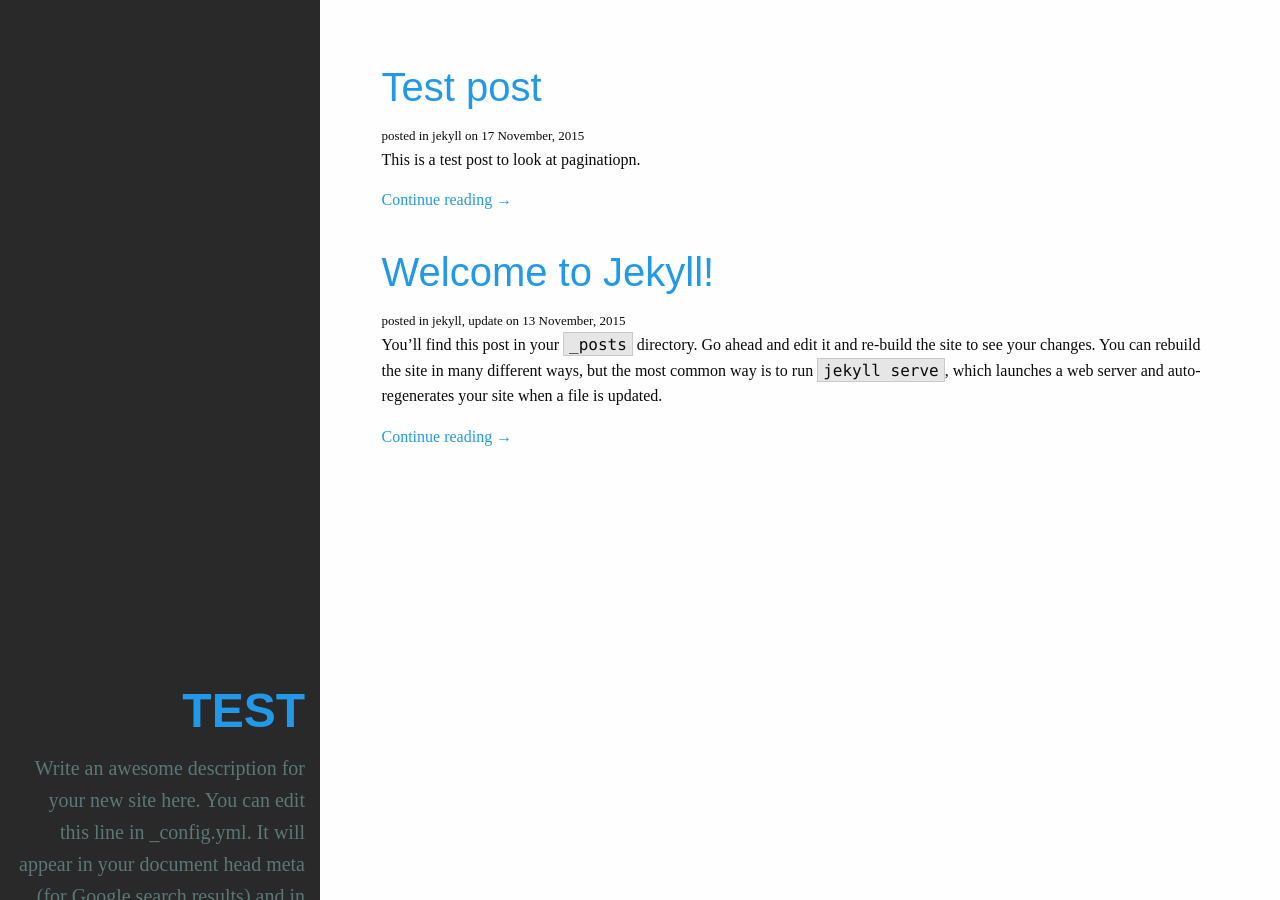
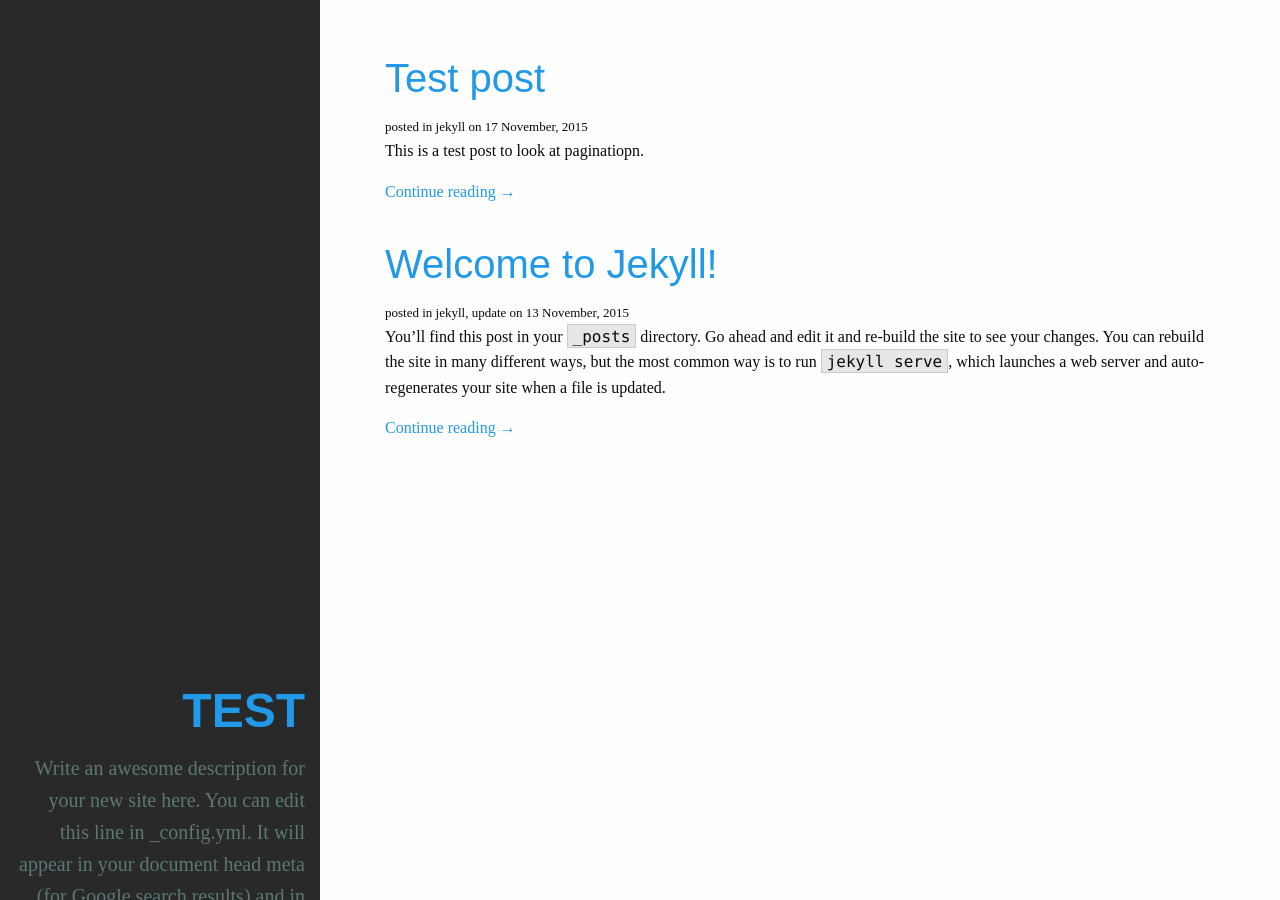
Before and after one commit to euang/nin, a Jekyll site: the page built from index.html, in a window 1280 px wide. Built offline with Jekyll 4.4.1, drawn with Linux system fonts in a browser that asks for light colours; the list of posts is cut into pages by our own code.

Commit message:
Changed layout

```diff
--- a/_includes/icon-github.html
+++ b/_includes/icon-github.html
@@ -1 +1 @@
-<a href="https://github.com/{{ include.username }}"><span class="icon icon--github">{% include icon-github.svg %}</span><span class="username">{{ include.username }}</span></a>
+<a href="https://github.com/{{ include.username }}"><span class="icon icon--github">{% include icon-github.svg %}</span></a>
--- a/_includes/icon-twitter.html
+++ b/_includes/icon-twitter.html
@@ -1 +1 @@
-<a href="https://twitter.com/{{ include.username }}"><span class="icon icon--twitter">{% include icon-twitter.svg %}</span><span class="username">{{ include.username }}</span></a>
+<a href="https://twitter.com/{{ include.username }}"><span class="icon icon--twitter">{% include icon-twitter.svg %}</span></a>
--- a/_sass/_main.scss
+++ b/_sass/_main.scss
@@ -1,33 +1,31 @@
 @media only screen and (min-width: 64em) {
-	.site-main{
-		padding-top: 7%;
+  .site-main {
+    padding-top: 50px;
   }
 
-	.content{
-		margin: 0 5%;
+  .content {
+    margin: 0 50px;
   }
 
-	article{
-		padding-bottom:2em;
+  article {
+    padding-bottom: 2em;
   }
 }
 
-.continue-link{
-	text-align:center;
+.continue-link {
+  text-align: center;
 }
 
-
-.pagination-item{
-	width:50%;
+.pagination-item {
+  width: 50%;
 }
 
-
-.pagination-item{
-	&.older{
-	float:left;
+.pagination-item {
+  &.older {
+    float: left;
   }
-&.newer{
-	float:right;
+  &.newer {
+    float: right;
     text-align: right;
   }
 }
@@ -40,15 +38,16 @@
   overflow-x: auto;
 }
 
-.post-meta{
+.post-meta {
   font-size: small;
 }
 
-h1,h2 {
-  font-family: "league-gothic",sans-serif;
+h1, h2 {
+  font-family: "league-gothic", sans-serif;
 }
+
 body {
-  font-family: "calluna",serif;
+  font-family: "calluna", serif;
 }
 
 .wf-loading h1,
@@ -56,3 +55,25 @@
 .wf-loading p {
   visibility: hidden
 }
+
+.post-footer {
+  border-top: 1px solid #f0f0f0;
+  padding-top: 20px;
+}
+
+.tags-title {
+  text-transform: uppercase;
+  background-color: $sidebar-text-color;
+  color: #fff;
+  padding: 5px 10px;
+}
+
+.post-tags a,.tags-title {
+  display: inline-block;
+  margin-right: 10px;
+  font-weight: 700;
+}
+
+.post-tags a{
+  color: $sidebar-text-color;
+}
--- a/index.html
+++ b/index.html
@@ -12,17 +12,16 @@
             <span class="post-meta">posted in {{ post.categories | join: ', '  }} on {{ post.date | date: "%-d %B, %Y" }}</span>
             {{post.excerpt}}
             <a class="continue-link" href="{{ post.url | prepend: site.baseurl }}">Continue reading →</a>
-
         </article>
         {% endfor %}
     </main>
     <nav>
         {% if paginator.next_page %}
- <a class="pagination-item older" href="{{paginator.next_page_path | prepend: site.baseurl }}">← Older posts </a>
+        <a class="pagination-item older" href="{{paginator.next_page_path | prepend: site.baseurl }}">← Older posts</a>
         {% endif %}
         {% if paginator.previous_page %}
-   <a class="pagination-item newer" href="{{paginator.previous_page_path | prepend: site.baseurl }}">Newer posts →</a>
+        <a class="pagination-item newer" href="{{paginator.previous_page_path | prepend: site.baseurl }}">Newer
+            posts</a>
         {% endif %}
     </nav>
-
 </div>
```
Also changed, not shown: _layouts/post.html (+9 -2 lines). Lines whose indentation alone changed are shown as unchanged.
